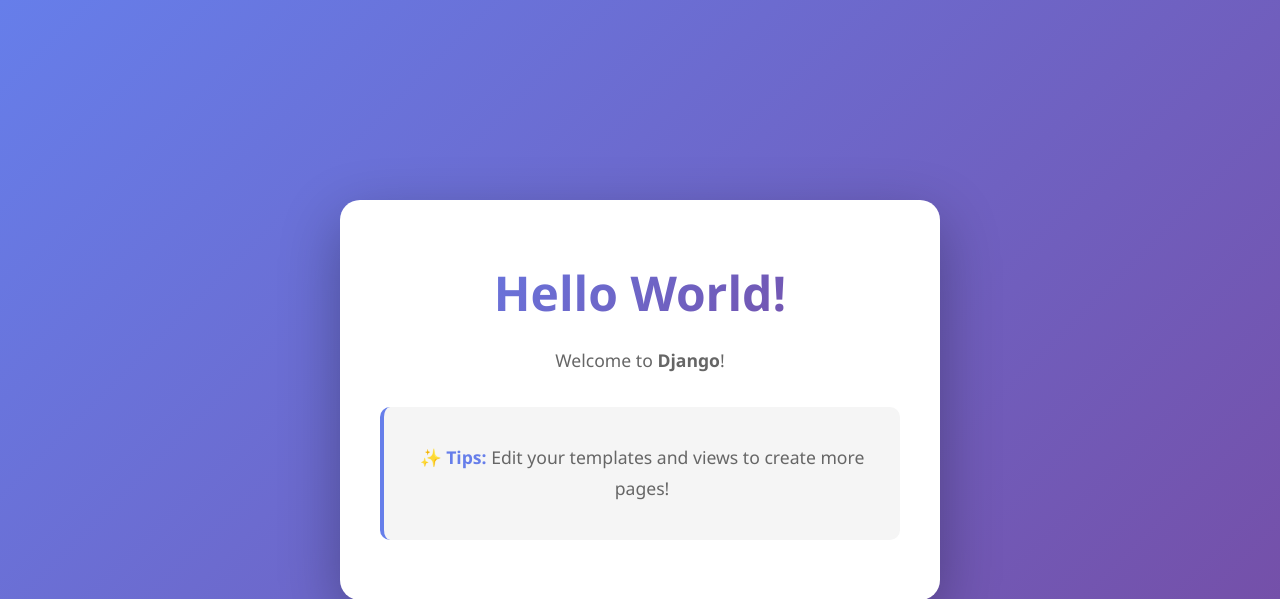
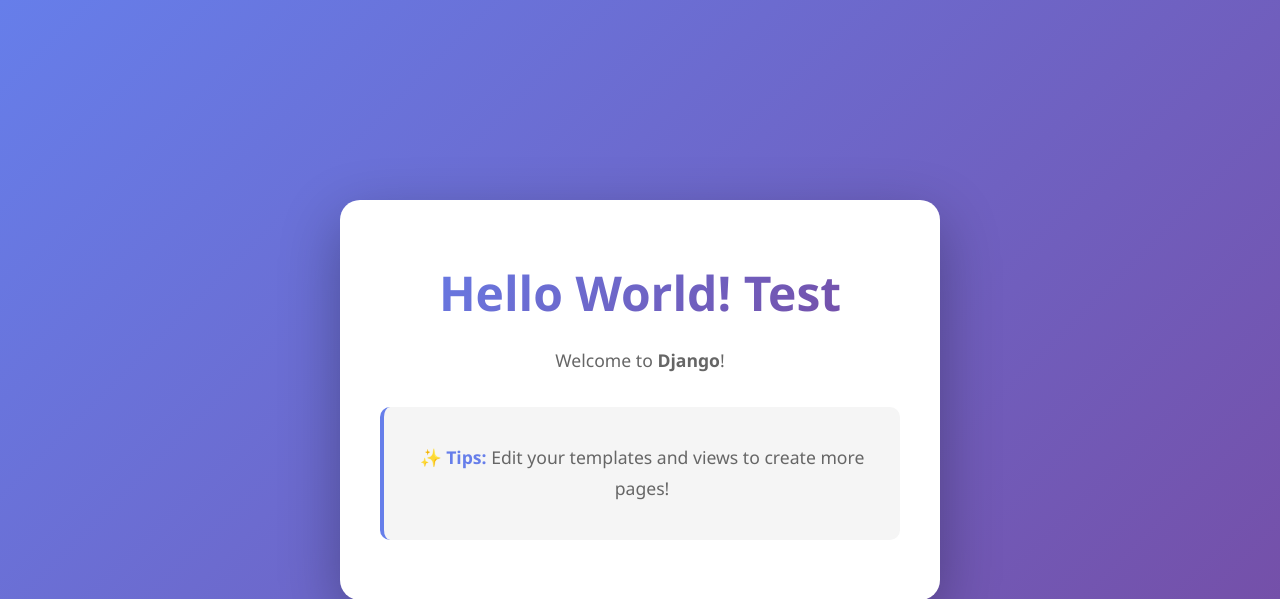
Before and after one commit to dai-huu/jenkins-ansible-cicd, a Django app: page / in a window 1280 px wide. Shown: the top 599 px of the page. Run offline with Django 5.2, Linux system fonts and the light colour scheme.

Commit message:
Update header text in index.html to include 'Test'

```diff
--- a/src/app/templates/index.html
+++ b/src/app/templates/index.html
@@ -75,7 +75,7 @@
 </head>
 <body>
     <div class="container">
-        <h1>Hello World!</h1>
+        <h1>Hello World! Test</h1>
         <p>Welcome to <strong>Django</strong>!</p>
         <div class="info">
             <p><strong>✨ Tips:</strong> Edit your templates and views to create more pages!</p>
```
